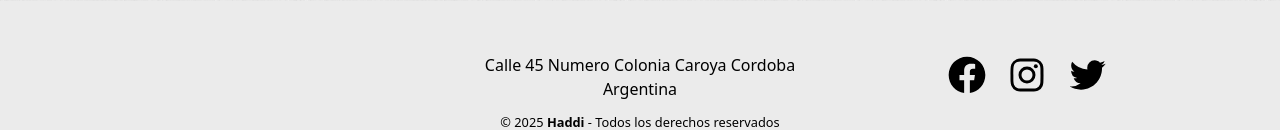
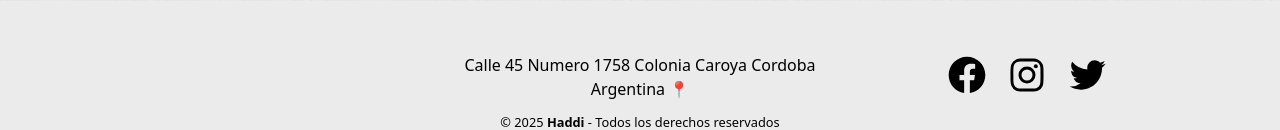
Before and after one commit to EstefanoIgn/HaddiT, a website: page docs/index.html in a window 1280 px wide. Shown: the part 3327-3457 px from the top of the page. Drawn offline with Linux system fonts and the light colour scheme.

Commit message:
Agregamos pin

```diff
--- a/docs/index.html
+++ b/docs/index.html
@@ -97,7 +97,7 @@
             </div>
             <div>
                 <h1 class="uppercase font-secondary mb-3 opacity-0 anipacity">Donde encontrarnos</h1>
-                <p class="mb-2">Calle 45 Numero Colonia Caroya Cordoba Argentina</p>
+                <p class="mb-2">Calle 45 Numero 1758 Colonia Caroya Cordoba Argentina 📍</p>
             </div>
             <div>
                 <h2 class="uppercase font-secondary mb-3 opacity-0 anipacity">Siguenos</h2>
```
